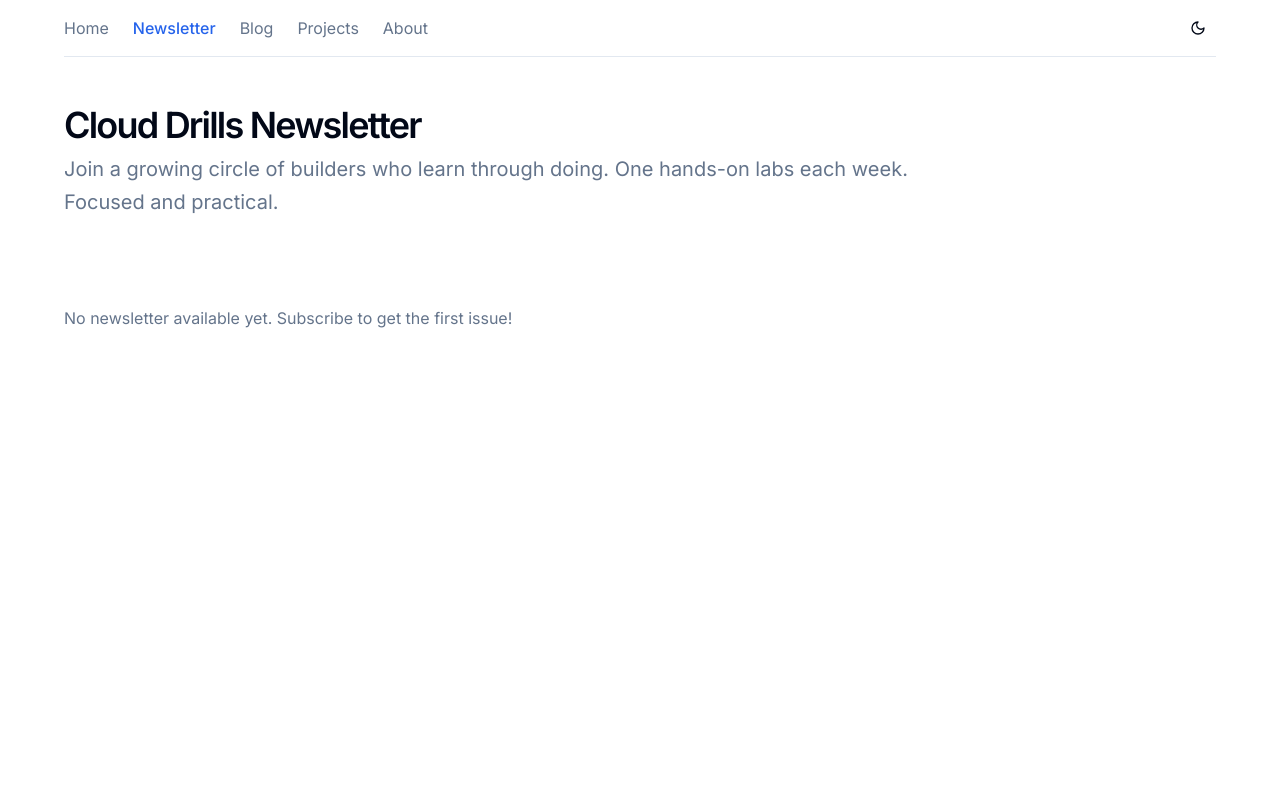
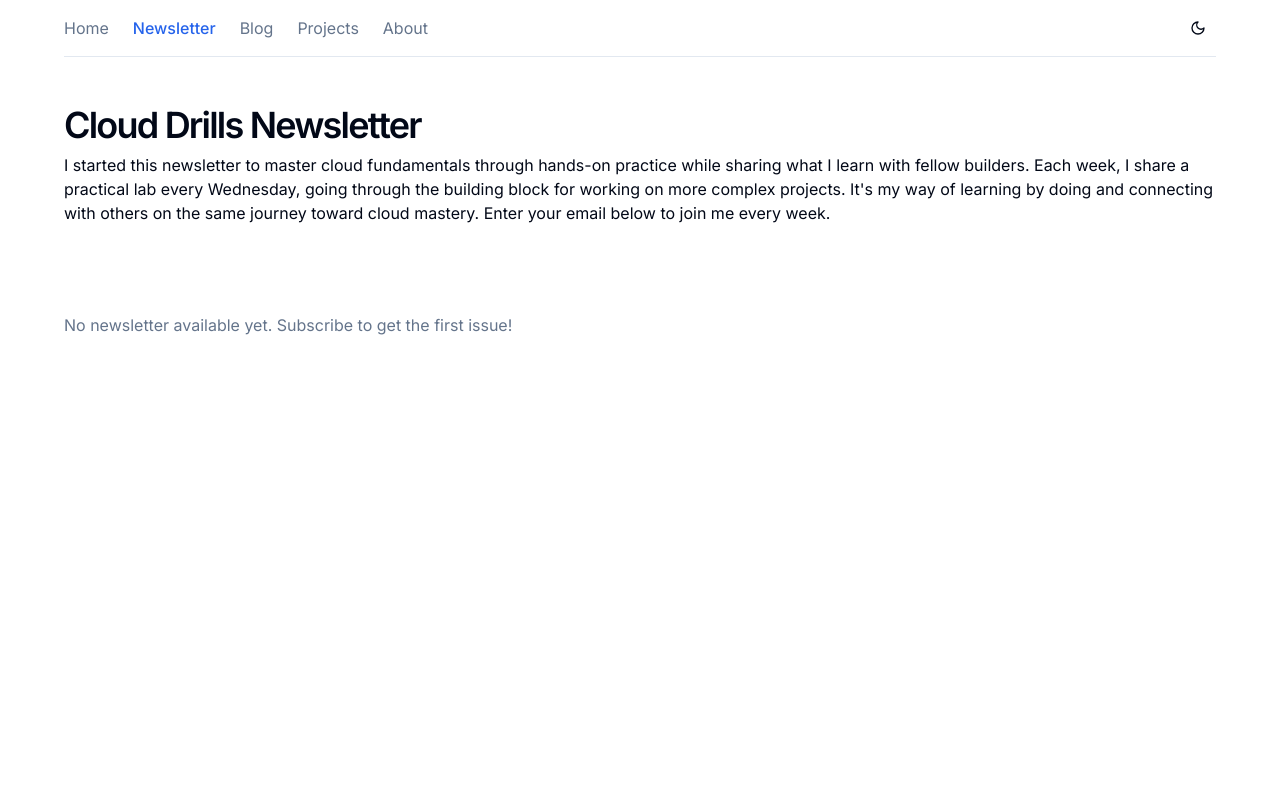
Before and after one commit to apella1/next-portfolio, a Next.js app: page /newsletter in a window 1280 px wide. Shown: the top 800 px of the page. Built offline with nearby package versions, Linux system fonts and the light colour scheme.

Commit message:
feat: update newsletter page

```diff
--- a/components/newsletter/newsletter-header.tsx
+++ b/components/newsletter/newsletter-header.tsx
@@ -9,9 +9,13 @@ const NewsletterHeader = () => {
         <h1 className="text-2xl font-semibold tracking-tighter sm:text-4xl">
           Cloud Drills Newsletter
         </h1>
-        <p className="max-w-[900px] text-muted-foreground md:text-xl/relaxed lg:text-base/relaxed xl:text-xl/relaxed">
-          Join a growing circle of builders who learn through doing. One
-          hands-on labs each week. Focused and practical.
+        <p className="max-w-7xl">
+          I started this newsletter to master cloud fundamentals through
+          hands-on practice while sharing what I learn with fellow builders.
+          Each week, I share a practical lab every Wednesday, going through the
+          building block for working on more complex projects. It's my way of
+          learning by doing and connecting with others on the same journey
+          toward cloud mastery. Enter your email below to join me every week.
         </p>
       </div>
 
```
